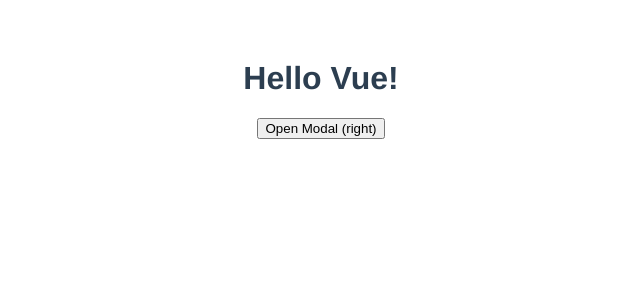
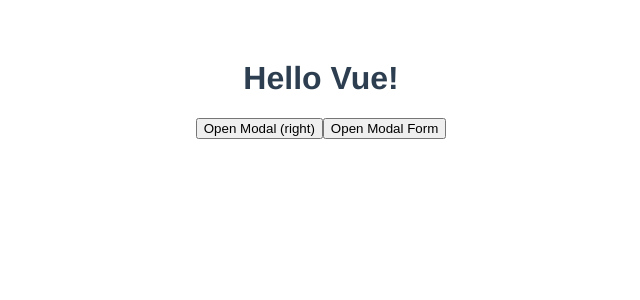
Before and after one commit to AxelBuob/vue3_firebase, a Vue app in the folder section_3/modal-project/: page / in a window 1280 px wide. Shown: the top 300 px of the page, without its empty margins (319-959 px from the left). Built offline with nearby package versions, Linux system fonts and the light colour scheme.

Commit message:
lesson 29

```diff
--- a/section_3/modal-project/src/App.vue
+++ b/section_3/modal-project/src/App.vue
@@ -11,7 +11,13 @@
         </template>
       </ModalTest>
     </div>
+    <div v-if="showModalForm">
+      <ModalTest @close="toggleModalForm">
+        <h1>Modal Form</h1>
+      </ModalTest>
+    </div>
     <button @click.right="toggleModal">Open Modal (right)</button>
+    <button @click="toggleModalForm">Open Modal Form</button>
   </div>
 </template>
 
@@ -26,7 +32,8 @@ export default {
   data() {
     return {
       title: "Hello Vue!",
-      showModal: false
+      showModal: false,
+      showModalForm: false
     }
   },
   methods: {
@@ -37,6 +44,9 @@ export default {
     },
     toggleModal() {
       this.showModal = !this.showModal
+    },
+    toggleModalForm() {
+      this.showModalForm = !this.showModalForm
     }
   }
 }
```
